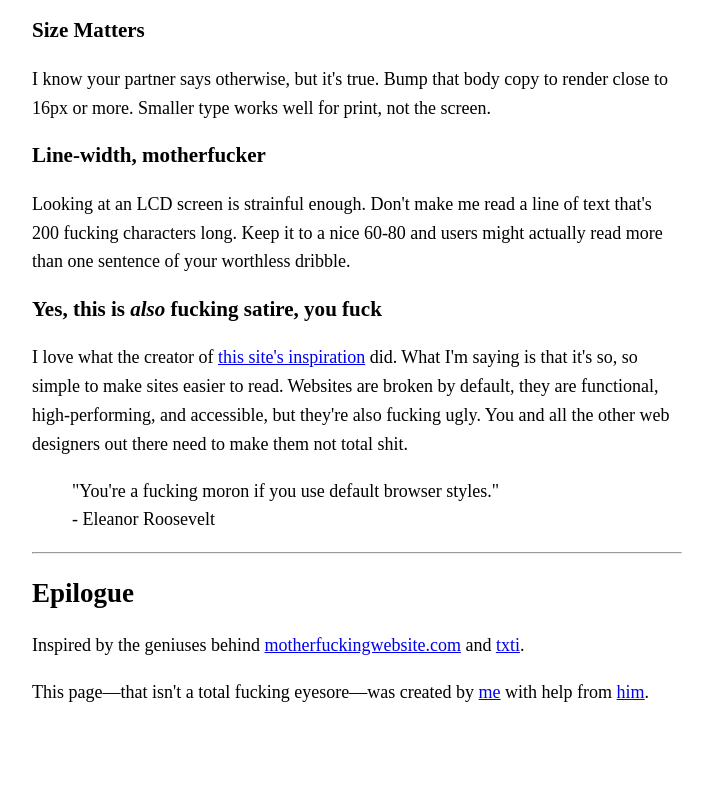
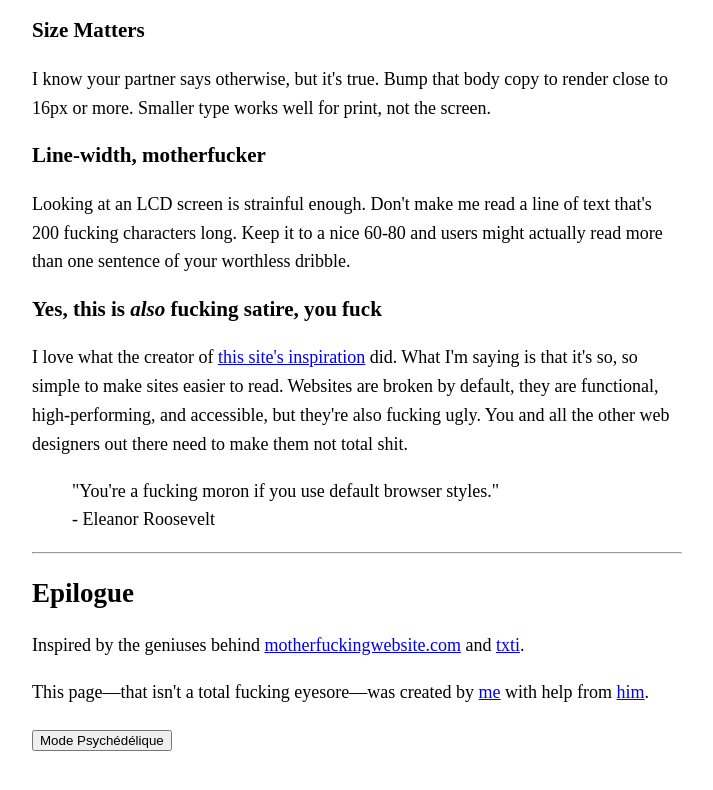
Before and after one commit to notmoebius/bettermotherfuckingwebsite, a plain HTML site: page index.html in a window 1280 px wide. Shown: the part 1053-1843 px from the top of the page, without its empty margins (283-996 px from the left). Before the commit the page ends 1800 px from the top, so only its background shows below. Drawn offline with Linux system fonts and the light colour scheme.

Commit message:
mode psyché

```diff
--- a/index.html
+++ b/index.html
@@ -61,7 +61,7 @@
     <h2>Epilogue</h2>
     <p>Inspired by the geniuses behind <a href="http://motherfuckingwebsite.com/">motherfuckingwebsite.com</a> and <a href="http://txti.es">txti</a>.</p>
     <p>This page—that isn't a total fucking eyesore—was created by <a href="https://twitter.com/notmoebius">me</a> with help from <a href="https://twitter.com/gabehammersmith">him</a>.</p>
-
+    <button onclick="psy()">Mode Psychédélique</button>
 </body>
 <script src="scripts/main.js"></script>
 </html>
--- a/scripts/main.js
+++ b/scripts/main.js
@@ -13,3 +13,7 @@ function affichePub() {
             open("https://www.youtube.com/watch?v=dQw4w9WgXcQ");
       }
 }
+
+function psy() {
+      document.body.style.backgroundColor = "magenta";
+}
```
Also changed, not shown: 1 other file.
